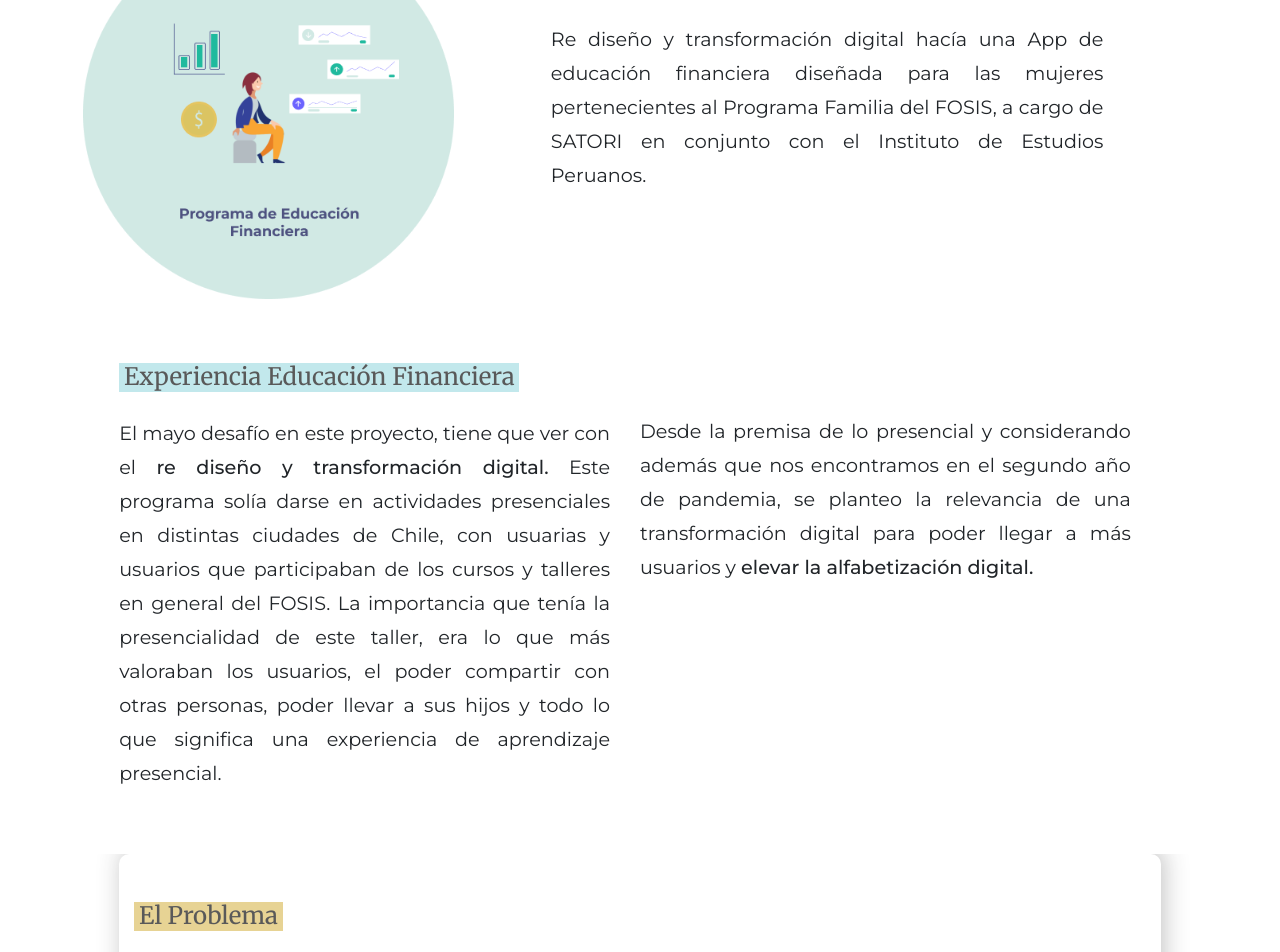
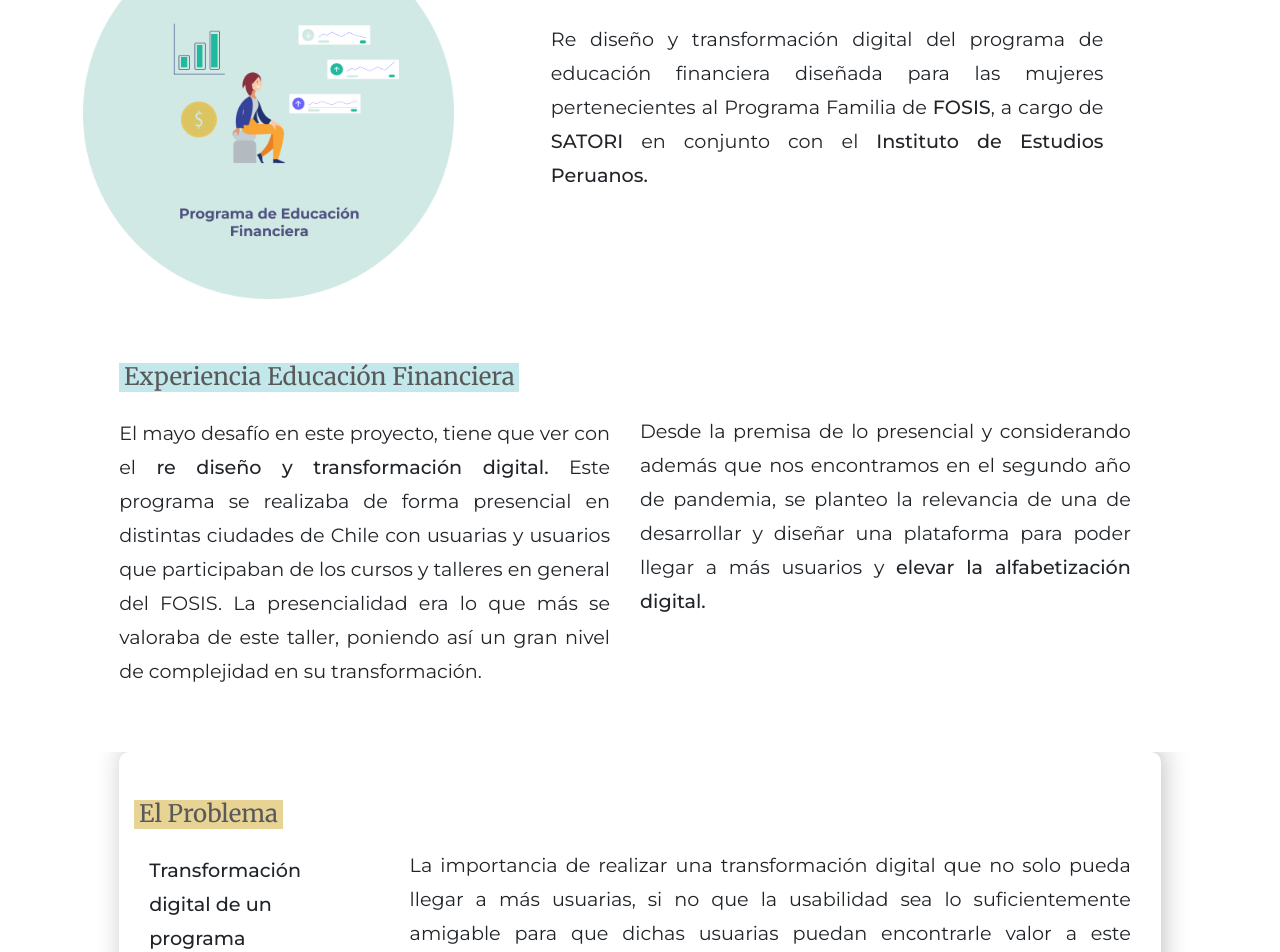
Before and after one commit to Carlareneedc/Portafolio-Final, a React (Create React App) app: page /EdFinanciera in a window 1280 px wide. Shown: the part 280-1232 px from the top of the page. Built offline with nearby package versions, Linux system fonts and the light colour scheme.

Commit message:
agrego tango

```diff
--- a/src/Components/EdFinanciera.jsx
+++ b/src/Components/EdFinanciera.jsx
@@ -32,8 +32,8 @@ import edresultuno from "../../src/img/edresult1.png";
 import edresultdos from "../../src/img/edresult2.png";
 import edresultres from "../../src/img/edresult3.png";
 import edresultcuatro from "../../src/img/edresult4.png";
-import japan from "../img/proyectouno.png";
-import gav from "../img/gav.png";
+import tango from "../img/tango.png"
+import migrante from "../img/migrante.png";
 /* import unimarc from "../img/unimarc.png"; */
 
 class EdFinanciera extends React.Component {
@@ -133,10 +133,10 @@ class EdFinanciera extends React.Component {
                   </h5>
 
                   <p className=" col-md-10 col-md-6 japanEs">
-                    Re diseño y transformación digital hacía una App de
-                    educación financiera diseñada para las mujeres
-                    pertenecientes al Programa Familia del FOSIS, a cargo de
-                    SATORI en conjunto con el Instituto de Estudios Peruanos.
+                    Re diseño y transformación digital del programa de educación financiera
+                    diseñada para las mujeres
+                    pertenecientes al Programa Familia de <strong>FOSIS</strong>, a cargo de
+                    <strong> SATORI</strong> en conjunto con el <strong>Instituto de Estudios Peruanos.</strong>
                   </p>
                   <div className="">
                     <div className=" col-sm-12 col-md-6  float-left">
@@ -260,13 +260,10 @@ class EdFinanciera extends React.Component {
                 >
                   El mayo desafío en este proyecto, tiene que ver con el{" "}
                   <strong>re diseño y transformación digital.</strong> Este
-                  programa solía darse en actividades presenciales en distintas
-                  ciudades de Chile, con usuarias y usuarios que participaban de
-                  los cursos y talleres en general del FOSIS. La importancia que
-                  tenía la presencialidad de este taller, era lo que más
-                  valoraban los usuarios, el poder compartir con otras personas,
-                  poder llevar a sus hijos y todo lo que significa una
-                  experiencia de aprendizaje presencial.
+                  programa se realizaba de forma presencial en distintas
+                  ciudades de Chile con usuarias y usuarios que participaban de
+                  los cursos y talleres en general del FOSIS. La presencialidad era lo que más se valoraba de este taller, poniendo así un gran nivel de complejidad en su transformación.
+
                 </p>
               </div>
 
@@ -274,7 +271,7 @@ class EdFinanciera extends React.Component {
                 <p className=" desdeAqui ">
                   Desde la premisa de lo presencial y considerando además que
                   nos encontramos en el segundo año de pandemia, se planteo la
-                     relevancia de una transformación digital para poder llegar a
+                     relevancia de una de desarrollar y diseñar una plataforma para poder llegar a
                     más usuarios y <strong>elevar la alfabetización digital.</strong>
 
                 </p>
@@ -302,13 +299,12 @@ class EdFinanciera extends React.Component {
                 "
                 >
                   <strong>
-                    Crear una app de educación financiera para mujeres de
-                    escasos recursos.
+                    Transformación digital de un programa presencial.
                   </strong>
                 </p>
                 <p className="cambian col-md-12">
                   <strong>
-                    Tienen un bajo nivel de alfabetización digital y
+                    Nuestras usuarias tienen un bajo nivel de alfabetización digital y
                     tecnológico.
                   </strong>
                 </p>
@@ -433,14 +429,13 @@ class EdFinanciera extends React.Component {
 
               <p className="segun">
                 El programa fue testeado con las usuarias, las que tuvieron muy
-                bien acogida y entendimiento, recalcando que el programa
+                buena acogida y entendimiento, recalcando que el programa
                 efectivamente les ha ayudado con los temas financieros, pero que
-                además, han podido acercarse mucha más a la tecnología. Lo más
+                además, han podido acercarse mucho más a la tecnología. Lo más
                 valorado fue el diseño y la sensación de cercanía que generó.
               </p>
               <p className="segun">
-              Para acceder a la plataforma, debes hacer clic en las pantallas que se muestran en "resultado" y acceder con este usuario <strong>Usuario: usuari@
-Clave: UP123456</strong>
+
               </p>
               <h5 className="resultado">
                 <mark
@@ -458,7 +453,7 @@ Clave: UP123456</strong>
         <div style={{ background: "rgba(44, 148, 141, 0.6)" }}>
           <Carousel>
             <Carousel.Item>
-              <a target="_blank" href="https://edufinancierafosis.com/invitation ">
+              <a target="_blank" href="https://www.figma.com/proto/cln81QGH4oe4QpxqrIyNQA/MVP-EF?node-id=986%3A3&scaling=min-zoom&page-id=0%3A1&starting-point-node-id=986%3A3&show-proto-sidebar=1">
                 {" "}
                 <img
                   className="img-fluid jp "
@@ -562,15 +557,14 @@ Clave: UP123456</strong>
                   border: "none",
                 }}
               >
-                <Card.Img variant="top" src={gav} />
+                <Card.Img variant="top" src={tango} />
                 <Card.Body>
-                  <Card.Title className="cardTittle">GAV</Card.Title>
+                  <Card.Title className="cardTittle">Tango Rent</Card.Title>
                   <Card.Text
                     style={{ color: "rgba(0, 0, 0, 1)", fontSize: "1.1em" }}
                     className="cardText"
                   >
-                    Sitio gamificado en donde se entrega información sobre el
-                    covid-19. Proyecto ganador empresa "Hootie Hoo".
+                    Sitio de venta y arriendo de propiedades 100% on line.
                   </Card.Text>
                   <Link to="/Gav">
                     <Button
@@ -598,7 +592,7 @@ Clave: UP123456</strong>
                   border: "none",
                 }}
               >
-                <Card.Img className="imgUni" variant="top" /* src={unimarc} */ />
+                <Card.Img className="imgUni" variant="top" src={migrante}/>
                 <Card.Body>
                   <Card.Title className="cardTittle">
                     Recetas Unimarc
```
Also changed, not shown: src/img/migrante.png (added), src/img/tango.png (added).
